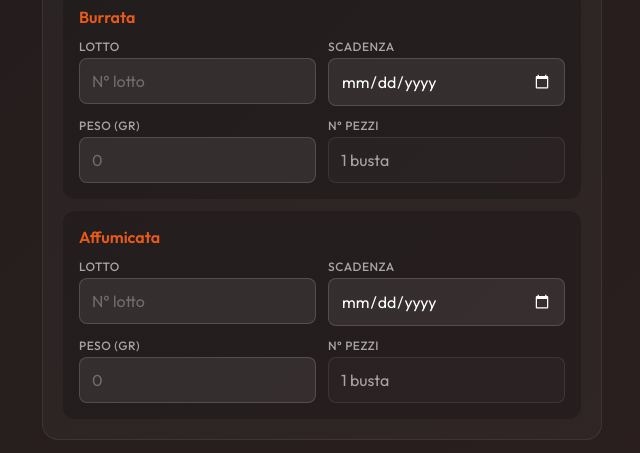
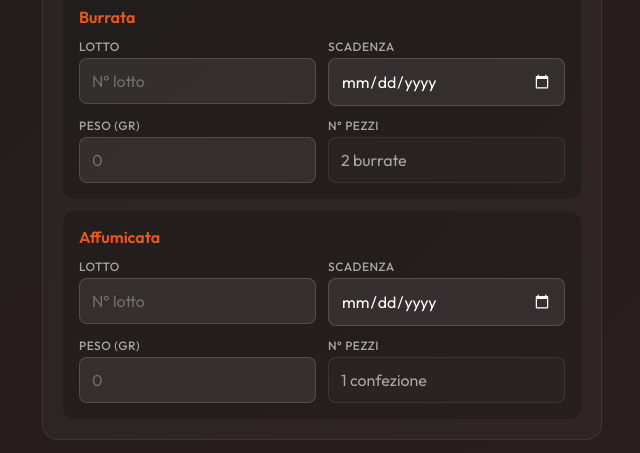
Before and after one commit to fradiavoloinvoice/Inventario, a plain HTML site: page index.html in a window 1280 px wide. Shown: the part 2100-2553 px from the top of the page, 318-958 px from the left. Drawn offline with nearby package versions, Linux system fonts and the light colour scheme.

Commit message:
Update index.html

```diff
--- a/index.html
+++ b/index.html
@@ -629,7 +629,7 @@
           </div>
           <div class="campo-wrapper">
             <label class="label">N° pezzi</label>
-            <input type="text" class="input locked" data-prodotto="Burrata" data-campo="quantita" value="1 busta" disabled>
+            <input type="text" class="input locked" data-prodotto="Burrata" data-campo="quantita" value="2 burrate" disabled>
           </div>
         </div>
       </div>
@@ -651,7 +651,7 @@
           </div>
           <div class="campo-wrapper">
             <label class="label">N° pezzi</label>
-            <input type="text" class="input locked" data-prodotto="Affumicata" data-campo="quantita" value="1 busta" disabled>
+            <input type="text" class="input locked" data-prodotto="Affumicata" data-campo="quantita" value="1 confezione" disabled>
           </div>
         </div>
       </div>
```
